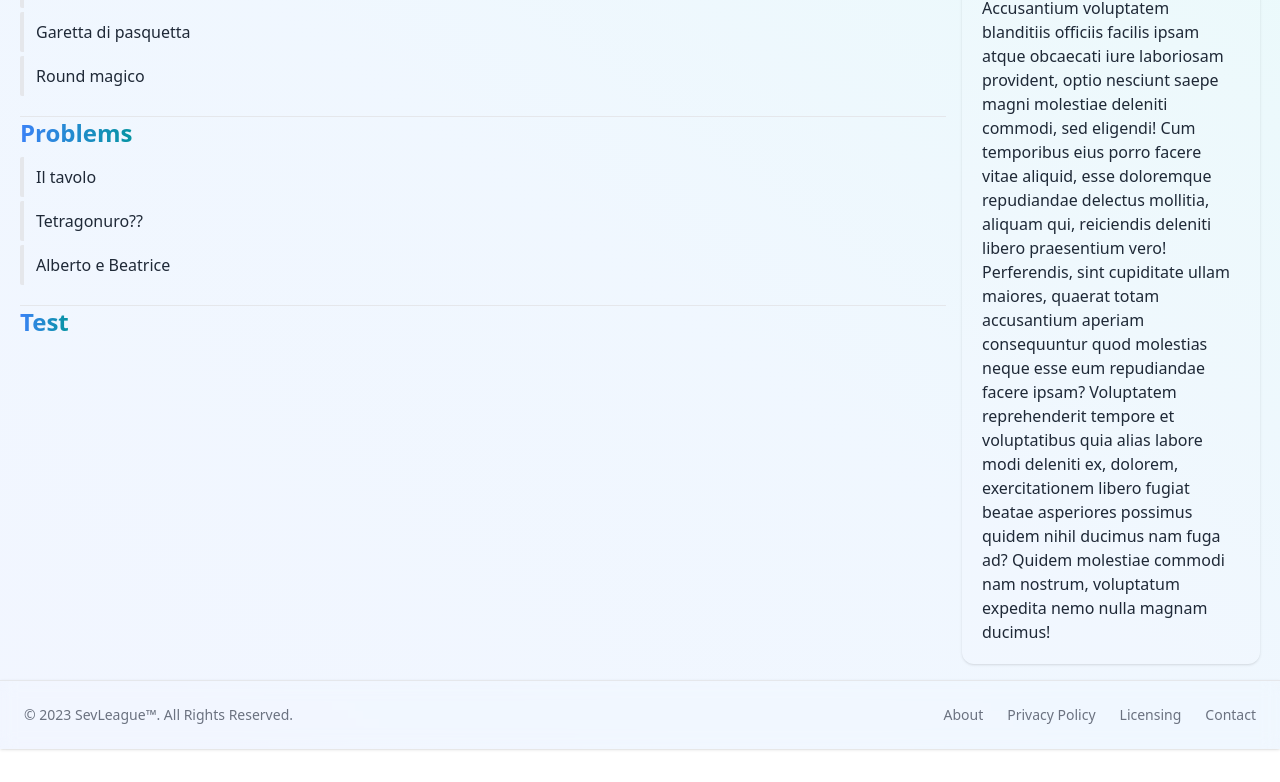
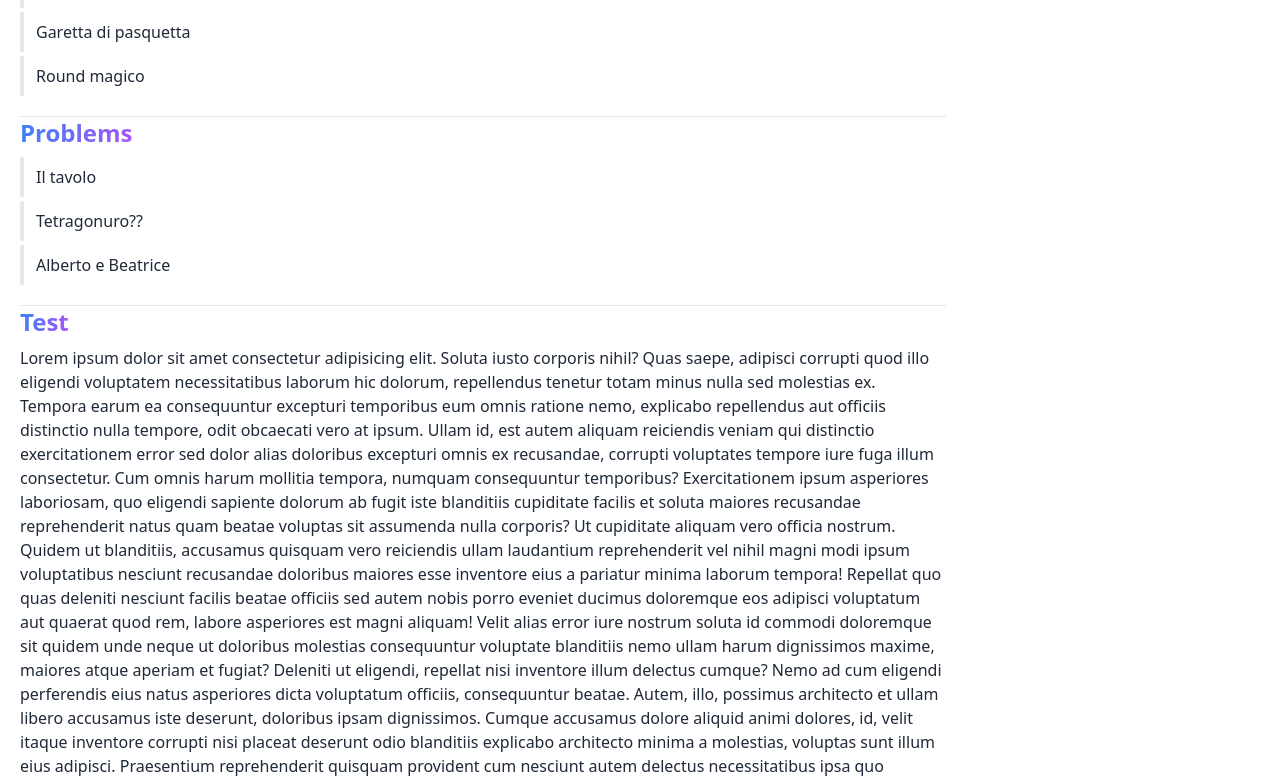
Before and after one commit to feuergas/sevleague, a Next.js app: page / in a window 1280 px wide. Shown: the part 208-990 px from the top of the page. Before the commit the page ends 957 px from the top, so only its background shows below. Built offline with nearby package versions, Linux system fonts and the light colour scheme.

Commit message:
Updated theme

```diff
--- a/components/Breadcrumbs.tsx
+++ b/components/Breadcrumbs.tsx
@@ -38,7 +38,7 @@ const MyBreadcrumb = () => {
 
 	return (
 		<nav
-			className='bg-glass mx-3 mb-4 flex rounded-lg px-5 py-3 shadow dark:shadow-lg'
+			className='bg-glass-opaque mx-3 mb-4 flex rounded-lg px-5 py-3'
 			aria-label='Breadcrumb'
 		>
 			<ol className='inline-flex items-center space-x-1 md:space-x-3'>
--- a/components/Footer.tsx
+++ b/components/Footer.tsx
@@ -2,7 +2,7 @@ import Link from "next/link";
 
 const Footer = () => {
 	return (
-		<footer className='bg-glass z-20 mt-auto w-full border-t border-gray-200 p-4 shadow dark:border-gray-600 md:flex md:items-center md:justify-between md:p-6'>
+		<footer className='bg-glass-opaque z-20 mt-auto w-full p-4 shadow md:flex md:items-center md:justify-between md:p-6'>
 			<span className='text-sm text-gray-500 dark:text-gray-400 sm:text-center'>
 				© 2023{" "}
 				<Link
--- a/components/Navbar.tsx
+++ b/components/Navbar.tsx
@@ -22,7 +22,7 @@ const MyNavBar = () => {
 	const [hiddenMenu, setHiddenMenu] = useState<boolean>(true);
 
 	return (
-		<nav className='bg-glass sticky top-0 z-40 mb-4 w-full flex-none px-2 py-2.5 shadow dark:shadow-lg sm:px-4 lg:z-50'>
+		<nav className='bg-glass-opaque sticky top-0 z-40 mb-4 w-full flex-none px-2 py-2.5 shadow dark:shadow-lg sm:px-4 lg:z-50'>
 			<div className='mx-auto flex flex-wrap items-center justify-between'>
 				<Link
 					className='flex items-center'
--- a/pages/index.tsx
+++ b/pages/index.tsx
@@ -57,7 +57,7 @@ const Home = () => {
 						id='active-contests'
 					>
 						<h2 className='mb-2 text-2xl font-bold'>
-							<span className='text-gradient-primary'>
+							<span className='text-gradient-ptos-500 dark:bg-gradient-0 dark:text-primary-400'>
 								Active contests
 							</span>
 						</h2>
@@ -82,7 +82,7 @@ const Home = () => {
 						id='problems'
 					>
 						<h2 className='mb-2 text-2xl font-bold'>
-							<span className='text-gradient-primary'>
+							<span className='text-gradient-ptos-500 dark:bg-gradient-0 dark:text-primary-400'>
 								Problems
 							</span>
 						</h2>
@@ -104,33 +104,172 @@ const Home = () => {
 					</section>
 					<section className='mb-4'>
 						<h2 className='mb-2 text-2xl font-bold'>
-							<span className='text-gradient-primary'>Test</span>
+							<span className='text-gradient-ptos-500 dark:bg-gradient-0 dark:text-primary-400'>
+								Test
+							</span>
 						</h2>
+						<p>
+							Lorem ipsum dolor sit amet consectetur adipisicing
+							elit. Soluta iusto corporis nihil? Quas saepe,
+							adipisci corrupti quod illo eligendi voluptatem
+							necessitatibus laborum hic dolorum, repellendus
+							tenetur totam minus nulla sed molestias ex. Tempora
+							earum ea consequuntur excepturi temporibus eum omnis
+							ratione nemo, explicabo repellendus aut officiis
+							distinctio nulla tempore, odit obcaecati vero at
+							ipsum. Ullam id, est autem aliquam reiciendis veniam
+							qui distinctio exercitationem error sed dolor alias
+							doloribus excepturi omnis ex recusandae, corrupti
+							voluptates tempore iure fuga illum consectetur. Cum
+							omnis harum mollitia tempora, numquam consequuntur
+							temporibus? Exercitationem ipsum asperiores
+							laboriosam, quo eligendi sapiente dolorum ab fugit
+							iste blanditiis cupiditate facilis et soluta maiores
+							recusandae reprehenderit natus quam beatae voluptas
+							sit assumenda nulla corporis? Ut cupiditate aliquam
+							vero officia nostrum. Quidem ut blanditiis,
+							accusamus quisquam vero reiciendis ullam laudantium
+							reprehenderit vel nihil magni modi ipsum
+							voluptatibus nesciunt recusandae doloribus maiores
+							esse inventore eius a pariatur minima laborum
+							tempora! Repellat quo quas deleniti nesciunt facilis
+							beatae officiis sed autem nobis porro eveniet
+							ducimus doloremque eos adipisci voluptatum aut
+							quaerat quod rem, labore asperiores est magni
+							aliquam! Velit alias error iure nostrum soluta id
+							commodi doloremque sit quidem unde neque ut
+							doloribus molestias consequuntur voluptate
+							blanditiis nemo ullam harum dignissimos maxime,
+							maiores atque aperiam et fugiat? Deleniti ut
+							eligendi, repellat nisi inventore illum delectus
+							cumque? Nemo ad cum eligendi perferendis eius natus
+							asperiores dicta voluptatum officiis, consequuntur
+							beatae. Autem, illo, possimus architecto et ullam
+							libero accusamus iste deserunt, doloribus ipsam
+							dignissimos. Cumque accusamus dolore aliquid animi
+							dolores, id, velit itaque inventore corrupti nisi
+							placeat deserunt odio blanditiis explicabo
+							architecto minima a molestias, voluptas sunt illum
+							eius adipisci. Praesentium reprehenderit quisquam
+							provident cum nesciunt autem delectus necessitatibus
+							ipsa quo doloremque nobis magnam distinctio
+							explicabo consectetur, maxime amet non impedit
+							voluptate commodi nihil facere. Tempore possimus
+							odit, maxime soluta iure quaerat facere cum modi
+							dignissimos labore earum odio natus dolore itaque
+							officiis sed debitis! Veniam eligendi eveniet
+							fugiat, necessitatibus molestiae porro excepturi
+							ducimus dolor fuga quasi maxime, sunt ipsam omnis
+							voluptates provident atque nobis dolorum ab! Odio,
+							sunt eligendi. A nesciunt sed earum dolorum fugit
+							assumenda, perspiciatis maiores accusantium rerum
+							provident similique esse? Nostrum ea doloremque
+							eaque incidunt commodi magni veniam? Nihil quos
+							repellat consectetur facere quidem reprehenderit
+							quas soluta! Repellendus ipsum quod tempora itaque,
+							numquam commodi laborum atque nulla odit maiores,
+							voluptatibus ipsam blanditiis minima facilis
+							pariatur veritatis libero unde optio incidunt illum
+							sint, doloribus quae. Corporis ipsum quasi, ducimus
+							eum nostrum voluptas voluptatum nobis iste, eos
+							explicabo molestiae temporibus, non magnam
+							perspiciatis voluptates fugit sapiente excepturi!
+							Consequuntur aspernatur rerum atque omnis itaque!
+							Reprehenderit dolores suscipit cum dolor nemo. Quos
+							inventore ad dolores omnis maiores corporis, aliquid
+							obcaecati aut ut praesentium impedit, unde possimus
+							adipisci amet nesciunt cupiditate ratione nam neque
+							qui vero ea dolore. Mollitia autem eum quia magni
+							dolorem architecto quibusdam laudantium, earum
+							laboriosam voluptate asperiores doloribus quod
+							dolorum. Officiis ut nesciunt excepturi harum ipsum
+							esse quisquam dolor qui cupiditate, beatae, nostrum
+							iste ratione accusantium laudantium! Reiciendis
+							incidunt, commodi expedita nemo consequuntur
+							nesciunt ducimus iste porro dolore. Architecto quis
+							voluptates cupiditate animi, mollitia quasi eveniet
+							saepe officia dolorum molestiae, quo dolorem itaque
+							incidunt aspernatur! Eaque ut itaque exercitationem
+							non? Nulla labore sapiente blanditiis optio quo ad
+							illum, inventore magnam, aperiam veniam eos at minus
+							eius cumque! Est magnam dicta tenetur? Quis
+							doloribus animi suscipit qui at voluptates
+							temporibus tempore quod molestiae maiores adipisci
+							excepturi molestias eaque repellat, vero mollitia
+							quae neque est ad saepe. Fugit voluptates autem
+							molestiae delectus consequatur et explicabo natus
+							hic dolore sapiente? Possimus earum blanditiis
+							ipsum! Dignissimos, voluptatibus pariatur
+							repudiandae maiores molestiae nihil molestias
+							voluptates, accusantium, mollitia perspiciatis
+							similique! Tenetur labore nesciunt nam natus, illo
+							voluptate dolorum velit! Aut hic sunt sit ipsum
+							porro provident ab repellendus laborum fugit nostrum
+							itaque, labore eveniet quae odit repellat omnis! Ad,
+							alias amet? Consectetur temporibus deserunt
+							inventore quam voluptate alias reprehenderit error
+							voluptas cum eveniet vel provident fuga a sed
+							impedit, ad itaque quo dolore! Totam fuga minima
+							quam fugiat facere magni beatae voluptatibus vitae,
+							commodi, adipisci, ipsam ullam laudantium laboriosam
+							reiciendis libero ipsum laborum autem! Non eius, a
+							magni omnis harum optio debitis veritatis
+							asperiores, quaerat dolore corrupti rem
+							exercitationem magnam ipsam inventore id neque eum
+							accusantium. Necessitatibus sed provident quidem
+							aspernatur ea, sequi iste eveniet et iusto est
+							eligendi aliquam? At soluta suscipit atque quia hic,
+							harum voluptatibus cupiditate vitae fugit ipsa
+							consequuntur maxime ullam eius ratione natus labore
+							provident magnam dolorum quis a voluptates pariatur!
+							Dignissimos magni, dolor, pariatur veniam facere
+							eaque doloremque voluptatum fugit voluptates
+							eligendi debitis eum amet numquam deserunt fuga
+							veritatis deleniti eos earum eius distinctio
+							necessitatibus vitae porro aliquid magnam? Qui
+							adipisci at quasi, porro nesciunt labore aut libero
+							placeat voluptatem fuga incidunt, mollitia ducimus
+							explicabo aliquam recusandae enim expedita? Possimus
+							totam, odio harum corrupti fuga aliquam expedita at
+							ut blanditiis aperiam aut officia tenetur! Qui vero
+							fugiat deserunt eius! Id, similique culpa. Delectus
+							praesentium doloremque in, voluptates quo debitis
+							sequi dolorem quae voluptatem facilis ad itaque
+							aliquid amet magnam eligendi maiores incidunt
+							repellendus placeat? Molestiae optio, praesentium
+							error deleniti eos veritatis, esse quaerat corrupti
+							aliquam distinctio fugiat odit earum officia magni
+							quam delectus quo sapiente beatae culpa voluptate.
+							Porro ad sunt, soluta deleniti minima nulla voluptas
+							mollitia facilis autem dolorem optio eius. Maiores
+							quia voluptatem nam nobis officia nemo. Consectetur
+							suscipit reiciendis voluptates odio quas ipsam
+							voluptas nobis consequatur, similique rerum neque
+							culpa quis unde. Est, expedita. Molestias ab,
+							consequatur incidunt tenetur esse sunt beatae
+							debitis amet minima facere sit eligendi accusamus
+							perferendis qui ad assumenda quasi est. Eos suscipit
+							repellendus omnis incidunt molestias odio
+							perspiciatis ipsam magnam quaerat commodi,
+							praesentium aperiam ad laudantium numquam
+							aspernatur. Ullam nostrum consectetur quisquam ad
+							praesentium, sed obcaecati consequatur minus dolore
+							aliquam modi itaque eaque odit recusandae quia
+							mollitia cum. Illum iure porro ex, veritatis commodi
+							incidunt totam maxime laborum, est sed sequi alias.
+							Velit aliquam officiis nam explicabo. Adipisci
+							deserunt eum delectus reiciendis ex quas, sed minus
+							mollitia quaerat modi nobis. Corporis esse impedit
+							temporibus expedita nesciunt, perferendis quam
+							veniam labore vitae quas ipsum laborum enim quaerat
+							atque tempora quos aut ut accusantium quae.
+						</p>
 					</section>
 				</div>
 				<div className='w-full px-2 md:w-3/12'>
 					<section className='mb-4'>
-						<div className='rounded-xl bg-white/5 bg-clip-padding p-5 shadow dark:shadow-xl'>
-							<p>
-								Lorem ipsum dolor sit amet consectetur
-								adipisicing elit. Accusantium voluptatem
-								blanditiis officiis facilis ipsam atque
-								obcaecati iure laboriosam provident, optio
-								nesciunt saepe magni molestiae deleniti commodi,
-								sed eligendi! Cum temporibus eius porro facere
-								vitae aliquid, esse doloremque repudiandae
-								delectus mollitia, aliquam qui, reiciendis
-								deleniti libero praesentium vero! Perferendis,
-								sint cupiditate ullam maiores, quaerat totam
-								accusantium aperiam consequuntur quod molestias
-								neque esse eum repudiandae facere ipsam?
-								Voluptatem reprehenderit tempore et voluptatibus
-								quia alias labore modi deleniti ex, dolorem,
-								exercitationem libero fugiat beatae asperiores
-								possimus quidem nihil ducimus nam fuga ad?
-								Quidem molestiae commodi nam nostrum, voluptatum
-								expedita nemo nulla magnam ducimus!
-							</p>
+						<div className='bg-glass-opaque rounded-xl bg-clip-padding p-5 shadow dark:shadow-xl'>
+							<p>ciao</p>
 						</div>
 					</section>
 				</div>
--- a/styles/globals.css
+++ b/styles/globals.css
@@ -9,20 +9,41 @@
 }
 
 @layer components {
-	.bg-glass {
-		@apply bg-transparent bg-none backdrop-blur;
+	.bg-glass-opaque {
+		@apply bg-white/80 shadow ring-1 ring-black ring-opacity-5 backdrop-blur backdrop-filter dark:bg-gray-900/80 dark:shadow-xl dark:ring-white dark:ring-opacity-5;
+	}
+
+	.bg-opaque {
+		@apply bg-white shadow ring-1 ring-black ring-opacity-5 dark:bg-gray-900 dark:shadow-xl dark:ring-white dark:ring-opacity-5;
+	}
+
+	.navbar-button {
+		@apply inline-flex items-center rounded-lg p-2 text-sm text-gray-500 hover:bg-gray-600/10 focus:outline-none focus:ring-2 focus:ring-gray-300 dark:text-gray-400 dark:hover:bg-gray-400/10  dark:focus:ring-gray-700;
 	}
 }
 
 @layer utilities {
 	.bg-wallpaper {
-		@apply bg-white bg-gradient-to-bl from-teal-100/50 via-blue-100/50 to-indigo-100/50 dark:bg-black dark:from-teal-900/50 dark:via-blue-900/50 dark:to-indigo-900/50;
+		@apply bg-white dark:bg-black dark:bg-gradient-to-bl dark:from-teal-900/50 dark:via-blue-900/50 dark:to-indigo-900/50;
+		/* bg-gradient-to-bl from-teal-100/50 via-blue-100/50 to-indigo-100/50 */
 	}
 
-	.bg-gradient-primary {
-		@apply bg-gradient-to-r from-primary-500 to-teal-500 dark:from-primary-400 dark:to-teal-400;
+	.bg-gradient-ptos-400 {
+		@apply bg-gradient-to-r from-primary-400 to-secondary-400;
 	}
-	.text-gradient-primary {
-		@apply bg-gradient-primary bg-clip-text text-transparent;
+	.bg-gradient-ptos-500 {
+		@apply bg-gradient-to-r from-primary-500 to-secondary-500;
+	}
+	.bg-gradient-ptos-400\/10 {
+		@apply bg-gradient-to-r from-primary-400/10 to-secondary-400/10;
+	}
+	.bg-gradient-ptos-500\/10 {
+		@apply bg-gradient-to-r from-primary-500/10 to-secondary-500/10;
+	}
+	.text-gradient-ptos-400 {
+		@apply bg-gradient-ptos-400 bg-clip-text text-transparent;
+	}
+	.text-gradient-ptos-500 {
+		@apply bg-gradient-ptos-500 bg-clip-text text-transparent;
 	}
 }
--- a/types.ts
+++ b/types.ts
@@ -8,3 +8,9 @@ export interface BreadcrumbItem {
 	name: string;
 	href: string;
 }
+
+export interface Theme {
+	name: string;
+	value: string;
+	icon: ReactElement;
+}
```
Also changed, not shown: components/ThemeSwitch.tsx (+55 -31 lines).
